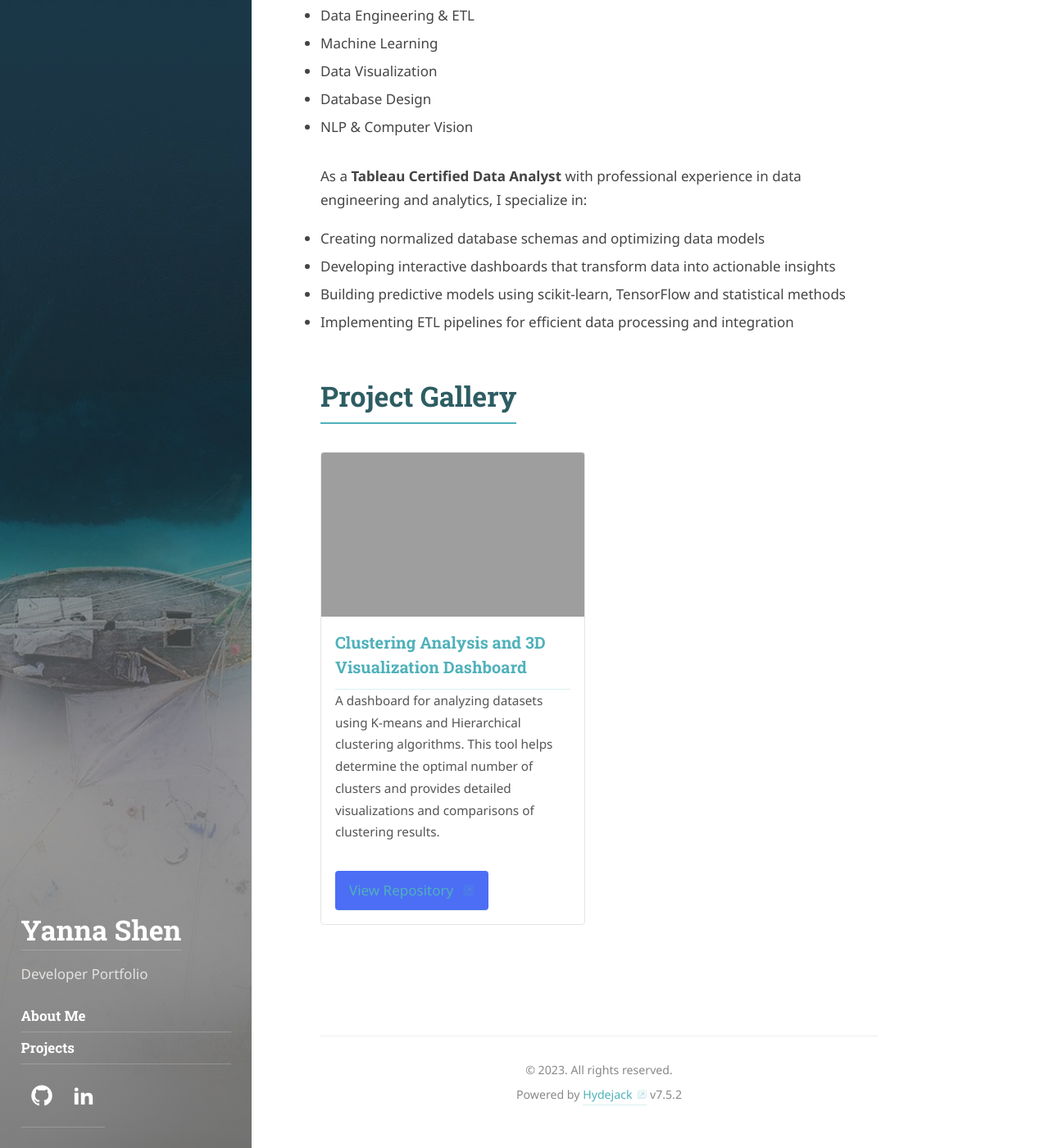
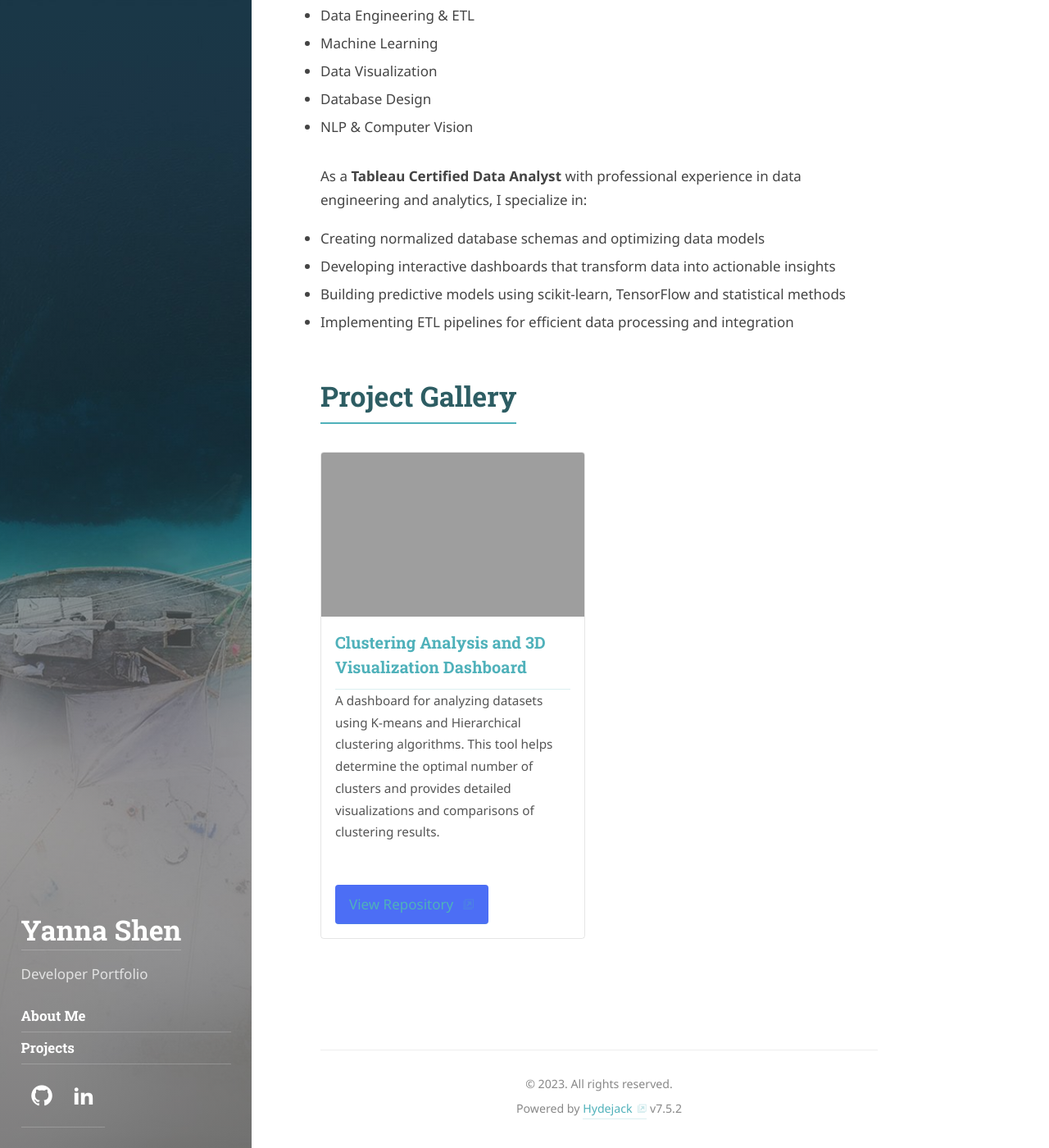
Before and after one commit to YannaCS/YannaCS.github.io, a Jekyll site: the page built from index.md, in a window 1280 px wide and 1400 px high, scrolled down 338 px. Shown: the whole window at 82% size. Built offline with Jekyll 4.4.1, drawn with Linux system fonts in a browser that asks for light colours; some web fonts are replaced; grey boxes are pictures that could not be loaded.

Commit message:
Fix Projects page alignment and ensure View Repository is at bottom of card

```diff
--- a/_includes/custom-project-card.html
+++ b/_includes/custom-project-card.html
@@ -15,6 +15,8 @@
         {{ project.description | markdownify }}
       </div>
 
+      <div class="custom-spacer"></div>
+
       {% if project.links %}
         <div class="custom-links">
           {% for link in project.links %}
--- a/_layouts/custom-projects.html
+++ b/_layouts/custom-projects.html
@@ -2,18 +2,21 @@
 layout: base
 ---
 
-<article class="page" role="article">
-  {% if page.title %}<h1 class="page-title">{{ page.title }}</h1>{% endif %}
+<article class="page projects-page" role="article">
+  <div class="projects-content" style="text-align: left !important;">
+    {% if page.title %}<h1 class="page-title" style="text-align: left !important;">{{ page.title }}</h1>{% endif %}
 
-  <div class="markdown-body">
+    <div class="markdown-body" style="text-align: left !important;">
       {{ content }}
     </div>
 
-  <h2 class="project-gallery-title">Project Gallery</h2>
+    <h2 class="project-gallery-title" style="text-align: left !important;">Project Gallery</h2>
+
     <div class="custom-projects-container">
       {% assign projects = site[page.show_collection] | sort: "date" | reverse %}
       {% for project in projects %}
         {% include custom-project-card.html project=project %}
       {% endfor %}
     </div>
+  </div>
 </article>
--- a/_sass/my-style.scss
+++ b/_sass/my-style.scss
@@ -107,6 +107,7 @@
   grid-template-columns: repeat(auto-fill, minmax(300px, 1fr));
   grid-gap: 2rem;
   margin-top: 2rem;
+  text-align: left !important;
 }
 
 .custom-project-card {
@@ -145,6 +146,8 @@
   flex-direction: column;
   padding: 1rem;
   flex-grow: 1;
+  height: calc(100% - 200px); /* Subtract screenshot height */
+  position: relative;
 }
 
 .custom-title-link {
@@ -159,24 +162,28 @@
 .custom-title {
   margin-top: 0;
   margin-bottom: 0.5rem;
-  text-align: left;
+  text-align: left !important;
 }
 
 .custom-description {
   font-size: 0.9rem;
   color: #555;
-  text-align: left;
+  text-align: left !important;
   margin-bottom: 1rem;
   flex-grow: 1;
 
   p {
-    text-align: left;
+    text-align: left !important;
   }
+}
+// Add a spacer to push the links to the bottom
+.custom-spacer {
+  flex-grow: 1;
 }
 
 .custom-links {
-  text-align: left;
-  margin-top: auto;
+  text-align: left !important;
+  margin-top: 1rem;
 }
 
 .custom-repo-link {
@@ -186,7 +193,7 @@
   color: white;
   border-radius: 4px;
   text-decoration: none;
-  text-align: left;
+  text-align: left !important;
 
   &:hover {
     background: #364FC7;
@@ -198,6 +205,10 @@
 .welcome-section, .welcome-section *, .projects-intro, .projects-intro *, .expertise-highlights, .expertise-highlights * {
   text-align: left !important;
 }
+// Force left alignment for all project page content
+.projects-page, .projects-page *, .projects-content, .projects-content * {
+  text-align: left !important;
+}
 
 // Project Gallery title styling
 .project-gallery-title {
@@ -205,7 +216,7 @@
   margin-bottom: 1.5rem;
   font-size: 2rem;
   color: #2d5d63;
-  text-align: left;
+  text-align: left !important;
   border-bottom: 2px solid #4fb1ba;
   padding-bottom: 0.5rem;
   width: fit-content;
```
Also changed, not shown: projects.md (+6 -3 lines), 4 other files. Lines whose indentation alone changed are shown as unchanged.
